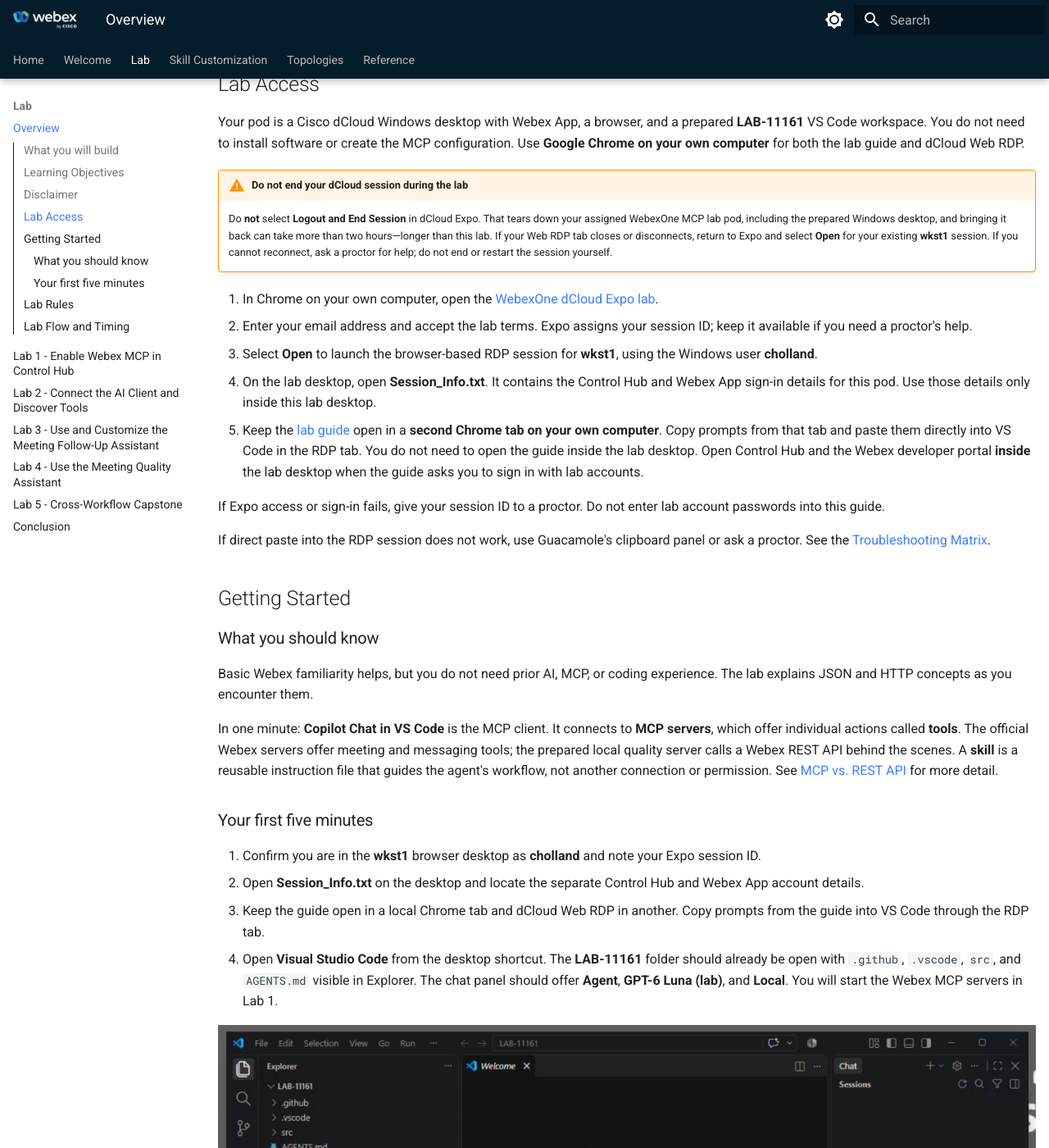
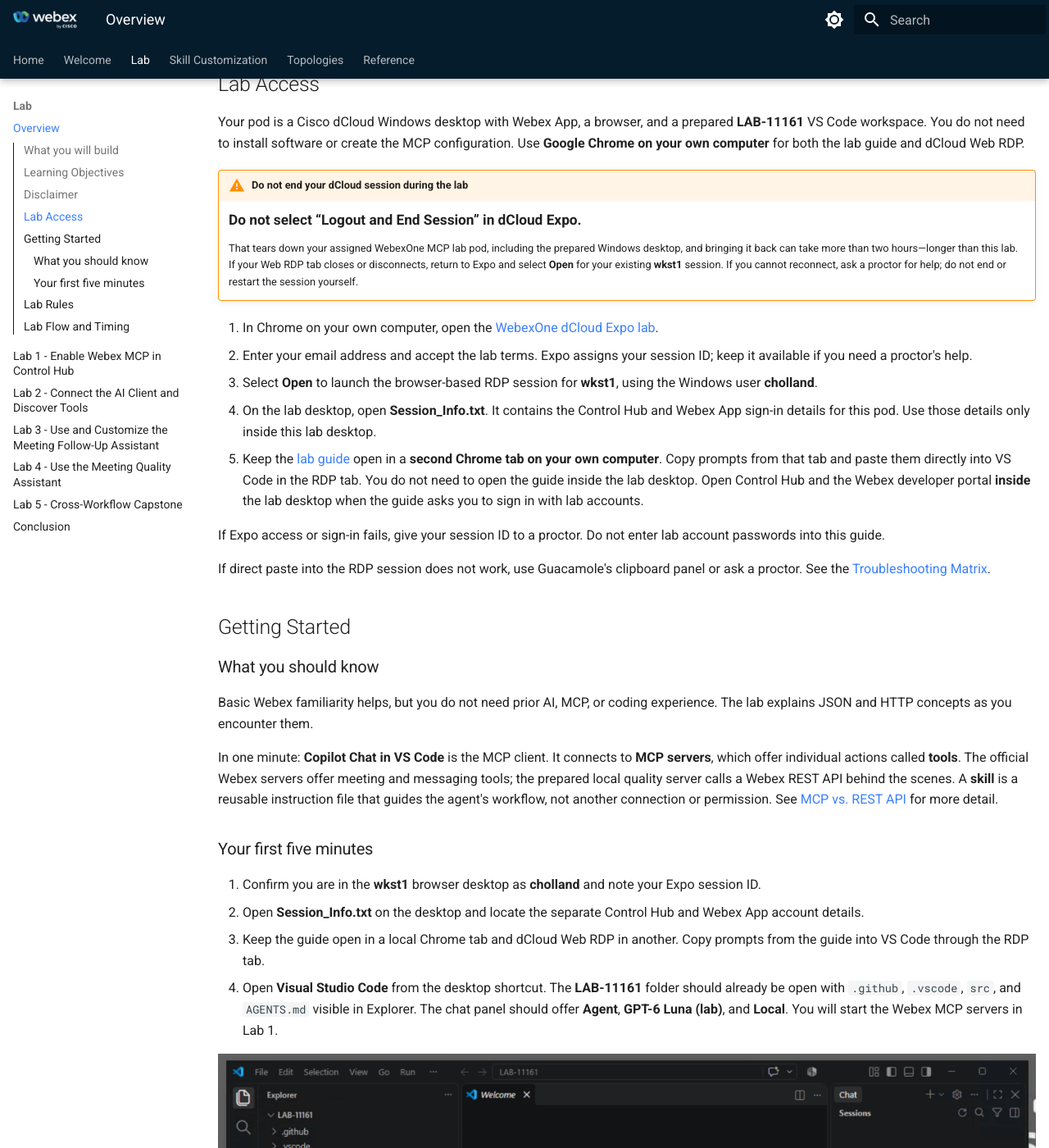
Before and after one commit to WebexOne-MCP-Lab/WebexOne-MCP-Lab.github.io, an MkDocs documentation site: the page built from docs/overview.md, in a window 1280 px wide and 1400 px high, scrolled down 1381 px. Shown: the whole window at 82% size. Built offline with MkDocs 1.6.1 and Material for MkDocs 9.7.7, drawn with Linux system fonts in a browser that asks for light colours.

Commit message:
Emphasize dCloud session end warning

```diff
--- a/docs/stylesheets/extra.css
+++ b/docs/stylesheets/extra.css
@@ -1,5 +1,12 @@
 @import url("https://cdnjs.cloudflare.com/ajax/libs/font-awesome/6.0.0-beta3/css/all.min.css");
 @import "admonition.css";
+
+.md-typeset .admonition .lab-session-stop {
+  display: block;
+  font-size: 1.35em;
+  line-height: 1.3;
+  margin: .7em 0;
+}
 
 .md-typeset__table {
     min-width: 100%;
```
Also changed, not shown: docs/overview.md (+3 -1 lines).
